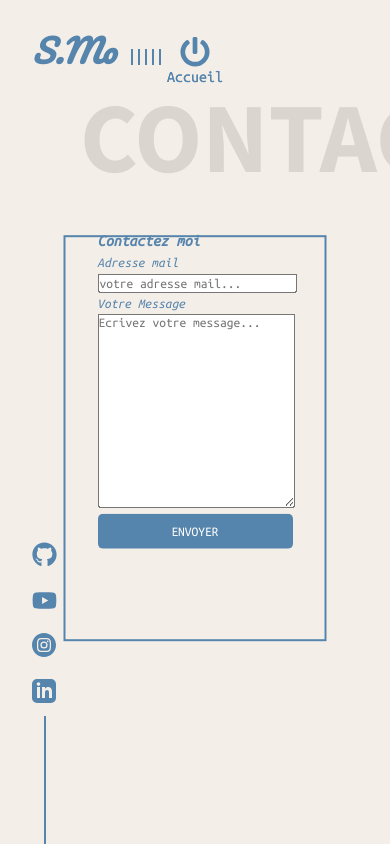
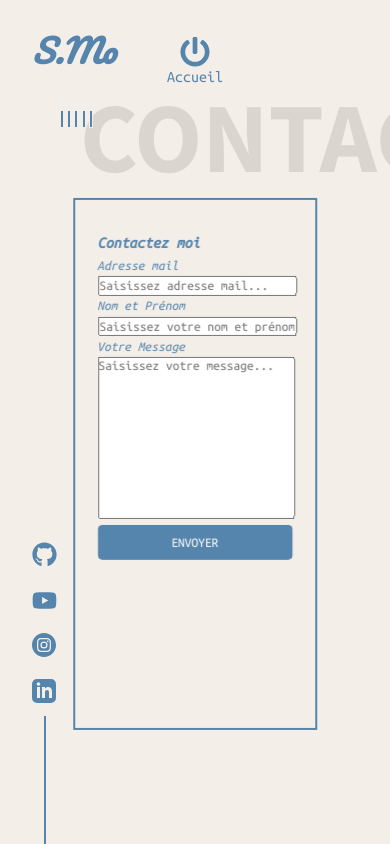
Before and after one commit to Samuel-Moceri/MyPortfolio, a React (Create React App) app: page /contact in a window 390 px wide. Built offline with nearby package versions, Linux system fonts and the light colour scheme.

Commit message:
add inputname in contact form and responsive for small screens

```diff
--- a/public/index.html
+++ b/public/index.html
@@ -7,7 +7,7 @@
     <meta name="theme-color" content="#000000" />
     <meta
       name="description"
-      content="Web site created using create-react-app"
+      content="Portfolior's Samuel"
     />
     <link rel="apple-touch-icon" href="%PUBLIC_URL%/logo192.png" />
     <!--
--- a/src/SubComponents/SoundBar.js
+++ b/src/SubComponents/SoundBar.js
@@ -2,6 +2,7 @@ import React, { useRef, useState } from 'react'
 import styled, { keyframes } from 'styled-components'
 
 import music from "../assets/audio/Better.mp3"
+import { mediaQueries } from '../components/Themes'
 
 const Box = styled.div`
 display:flex;
@@ -25,6 +26,19 @@ z-index:10;
 &>*:nth-child(5){
     animation-delay: 0.8s;
 }
+
+    ${mediaQueries(30)`
+        top: 13%;
+        left: 15%;
+        ${'' /* backdrop-filter: none; */}
+        margin-top:1rem;
+    `};
+    ${mediaQueries(20)`
+        top: 17%;
+        left: 15%;
+        ${'' /* backdrop-filter: none; */}
+        margin-top:1rem;
+    `};
 `
 
 const play = keyframes`
--- a/src/components/ContactPage.js
+++ b/src/components/ContactPage.js
@@ -30,12 +30,12 @@ const Box = styled.div`
     font-style: italic;
 `
 
-const Main = styled.form`
+const Main = styled.div`
     border: 2px solid ${props => props.theme.text};
     color: ${props => props.theme.text};
     padding: 2rem;
     width: 50vw;
-    height: 60vh;
+    height: 50%;
     z-index: 3;
     line-height: 1.5;
 
@@ -54,20 +54,24 @@ const Main = styled.form`
 
     ${mediaQueries(40)`
         width: 60vw;
-        height: 50vh;
-        top:50%;
-        left:50%;
+        height: 50%;
+        top: 50%;
+        left: 50%;
         transform:translate(-50%,-50%);
     `};
 
     ${mediaQueries(30)`
-        width: 50vw;
-        height: 40vh;
-        backdrop-filter: none;
+        top: 55%;
+        width: 45vw;
+        height: 55vh;
+        ${'' /* backdrop-filter: none; */}
         margin-top:1rem;
     `};
 
     ${mediaQueries(20)`
+        top: 65%;
+        width: 45vw;
+        height: 62vh;
         padding: 1rem;
         font-size: calc(0.5rem + 1vw);
     `};
@@ -81,7 +85,7 @@ const DivBox = styled.form`
     left: 50%;
     transform: translate(-50%, -50%);
     width: 50vw;
-    height: 45vh;
+    height: center;
     padding: 40px;
     ${'' /* background: #fff; */}
     ${'' /* border: 1px solid rgba(0, 0, 0, 0.1);
@@ -90,19 +94,21 @@ const DivBox = styled.form`
     ${mediaQueries(40)`
         width: 60vw;
         height: 50vh;
-        top:50%;
-        left:50%;
+        top: 50%;
+        left: 50%;
         transform:translate(-50%,-50%);
     `};
 
     ${mediaQueries(30)`
+        top: 50%;
         width: 50vw;
-        height: 57vh;
-        backdrop-filter: none;
+        height: 55vh;
+        ${'' /* backdrop-filter: none; */}
         margin-top:2rem;
     `};
 
-    ${mediaQueries(10)`
+    ${mediaQueries(20)`
+        top: 40%;
         padding: 1rem;
         font-size: calc(0.5rem + 1vw);
     `};
@@ -112,13 +118,21 @@ const EmailArea = styled.input.attrs({
     type: 'email',
 })`
   width: 100%;
+
+`
+
+const NameArea = styled.input.attrs({
+    type: 'name',
+})`
+  width: 100%;
 `
 
 const TextArea = styled.textarea.attrs({
     type: 'text',
 })`
   width: 100%;
-  height: 12rem;
+  height: 10rem;
+  resize: none;
 `
 
 const Input = styled.input.attrs({
@@ -151,24 +165,25 @@ const ContactPage = () => {
                 <LogoComponent theme='light' />
                 <SocialIcons theme='light' />
                 <HomeButton theme='light' />
-                <HomeButton />
+                {/* <HomeButton /> */}
                 <Main>
                     <DivBox action="https://formsubmit.co/moceri.samuel@gmail.com" method="POST" >
                         <h3>Contactez moi</h3>
                         <div className="form-label-group">
                             <label htmlFor="inputEmail">Adresse mail</label>
                             <br/>
-                            <EmailArea type="email" id="inputEmail" placeholder="votre adresse mail..." required />
+                            <EmailArea type="email" name="email" id="inputEmail" placeholder="Saisissez adresse mail..." aria-label="Votre email" required />
+
+                            <label htmlFor="inputName">Nom et Prénom</label>
+                            <br/>
+                            <NameArea type="text" name="name" id="inputName" placeholder="Saisissez votre nom et prénom..." aria-label="Votre Nom et Prénom" required />
+
+                            <label htmlFor="inputText">Votre Message</label>
+                            <br/>
+                            <TextArea type="text"  name="text" id="inputText" placeholder="Saisissez votre message..." aria-label="Votre message" required />
                         </div>
 
-                        <div className="form-label-group">
-                            <label htmlFor="inputText">Votre Message</label>
-                            <label htmlFor="inputText"></label>
-                            <br/>
-                            <TextArea name="text" placeholder="Ecrivez votre message..." required />
-                        </div>
-
-                        <Input />
+                        <Input aria-label="Envoyer" />
                     </DivBox>
                 </Main>
             </Box>
--- a/src/components/WorkPage.js
+++ b/src/components/WorkPage.js
@@ -20,7 +20,19 @@ const Box = styled(motion.div)`
   background-color: ${(props) => props.theme.body};
   position: relative;
   display: flex;
-  height: 200vh;
+  height: 225vh;
+
+  ${mediaQueries(50)`
+    height: 225vh;
+  `};
+
+  ${mediaQueries(40)`
+    height: 275vh;
+  `};
+
+  ${mediaQueries(25)`
+    height: 400vh;
+  `};
 `;
 
 const Main = styled(motion.ul)`
@@ -35,28 +47,20 @@ const Main = styled(motion.ul)`
   display: flex;
 
   ${mediaQueries(50)`
-
-
-        left:calc(8rem + 15vw);
-
+    left:calc(8rem + 15vw);
   `};
 
   ${mediaQueries(40)`
-  top: 30%;
-
-        left:calc(6rem + 15vw);
-
+    top: 30%;
+    left:calc(6rem + 15vw);
   `};
 
   ${mediaQueries(40)`
+    left:calc(2rem + 15vw);
+  `};
 
-        left:calc(2rem + 15vw);
-
-  `};
   ${mediaQueries(25)`
-
-        left:calc(1rem + 15vw);
-
+    left:calc(1rem + 15vw);
   `};
 `;
 
```
Also changed, not shown: public/manifest.json.
